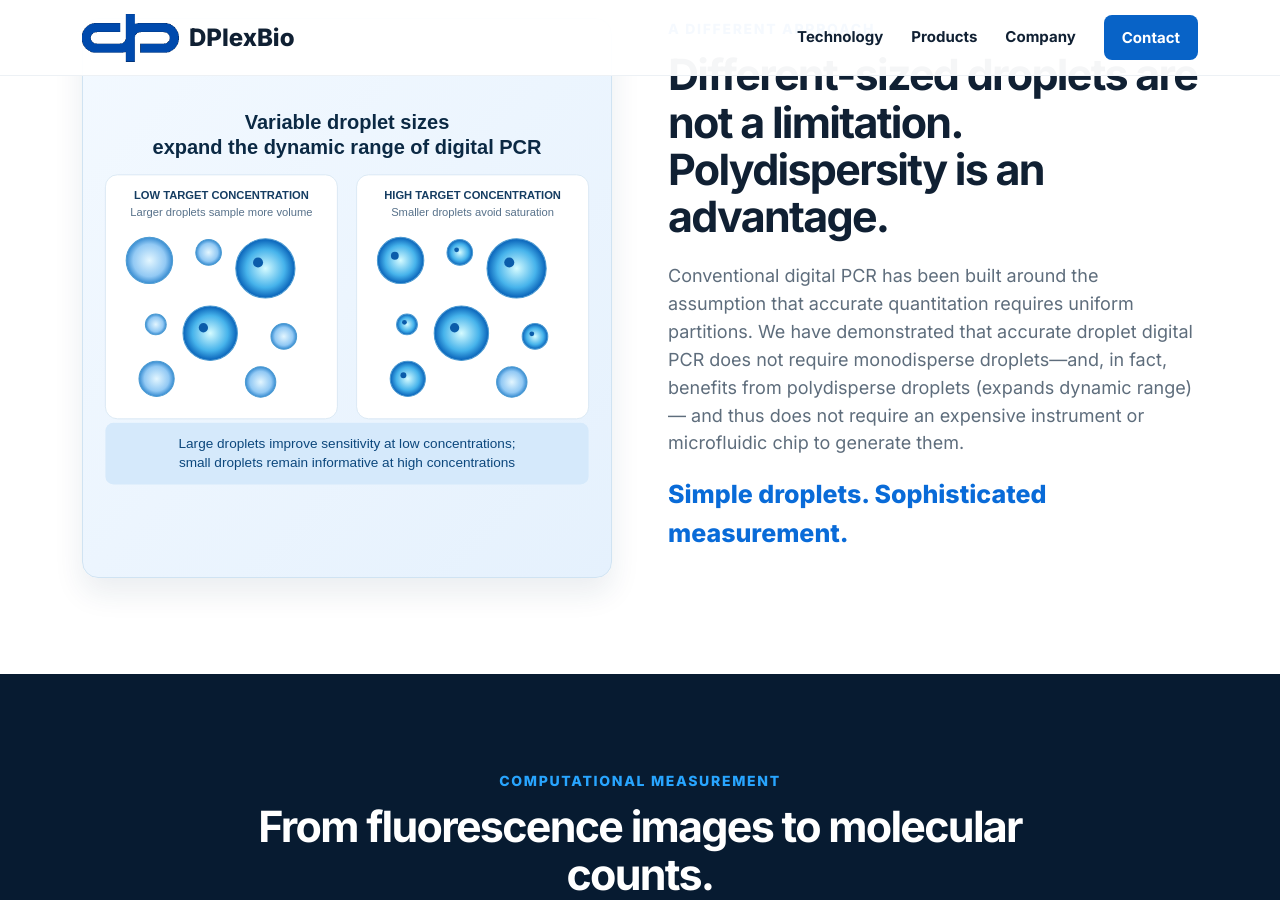
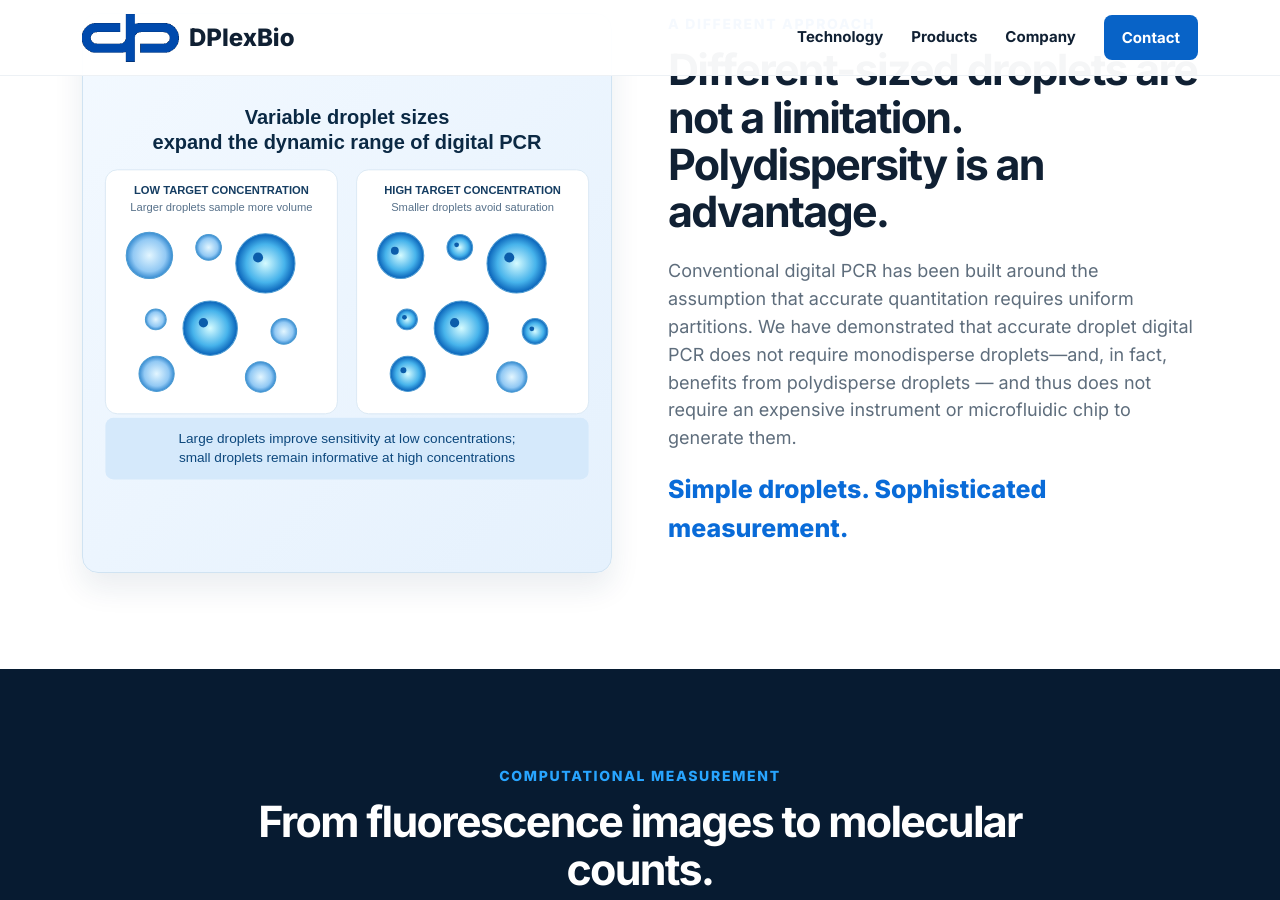
Before and after one commit to dplexbio/dplexbio.github.io, a Jekyll site: the page built from index3.html, in a window 1280 px wide and 900 px high, scrolled down 2804 px. Built offline with Jekyll 4.4.1, drawn with Linux system fonts in a browser that asks for light colours.

Commit message:
final commit before update to the full version as index html

```diff
--- a/index3.html
+++ b/index3.html
@@ -89,7 +89,7 @@
         <div>
           <p class="kicker">A different approach</p>
           <h2>Different-sized droplets are not a limitation. Polydispersity is an advantage.</h2>
-          <p class="sub">Conventional digital PCR has been built around the assumption that accurate quantitation requires uniform partitions. We have demonstrated that accurate droplet digital PCR does not require monodisperse droplets—and, in fact, benefits from polydisperse droplets (expands dynamic range) — and thus does not require an expensive instrument or microfluidic chip to generate them.</p>
+          <p class="sub">Conventional digital PCR has been built around the assumption that accurate quantitation requires uniform partitions. We have demonstrated that accurate droplet digital PCR does not require monodisperse droplets—and, in fact, benefits from polydisperse droplets — and thus does not require an expensive instrument or microfluidic chip to generate them.</p>
           <p class="quote">Simple droplets. Sophisticated measurement.</p>
         </div>
       </div>
```
Also changed, not shown: assets/images/onepage/analysis-pipeline.webp, assets/images/onepage/dplex-express-dx.webp, assets/images/onepage/dplex-pulse.webp, assets/images/onepage/hero-instrument.webp, assets/images/onepage/workflow.webp, 1 other file.
